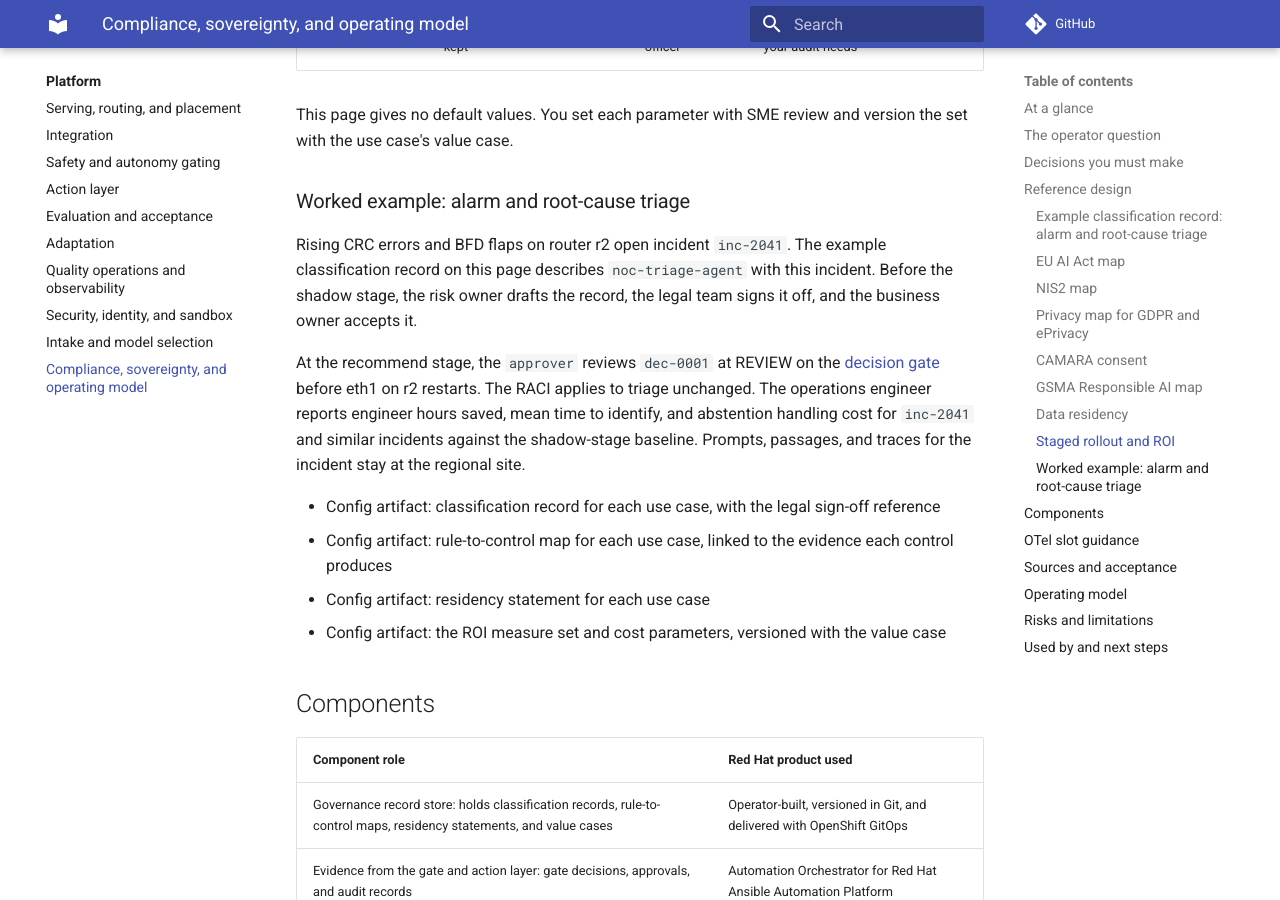
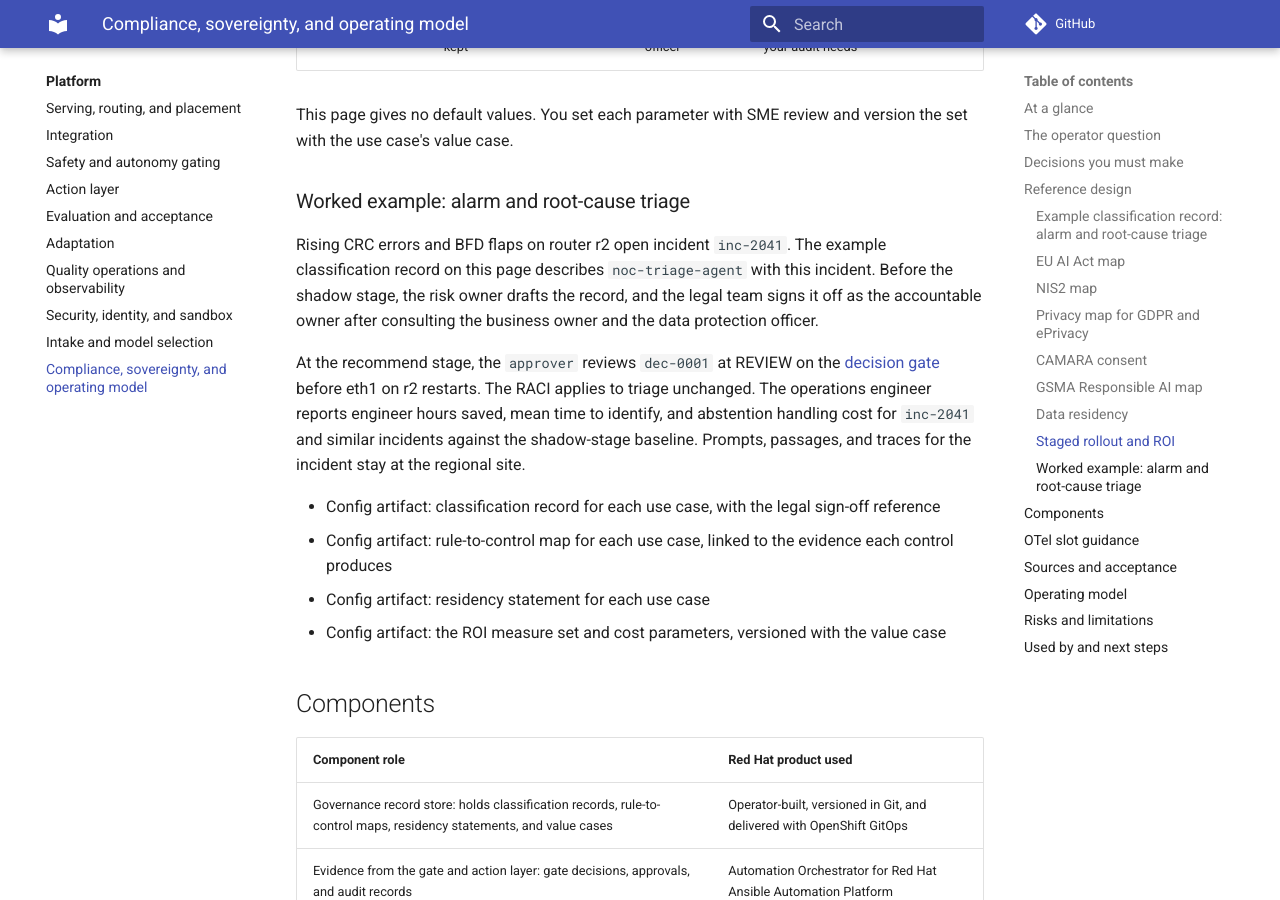
Before and after one commit to ravisharma5/otel-telco-blueprints, an MkDocs documentation site: the page built from platform/compliance-operating-model/README.md, in a window 1280 px wide and 900 px high, scrolled down 11303 px. Built offline with MkDocs 1.6.1 and Material for MkDocs 9.7.7, drawn with Linux system fonts in a browser that asks for light colours; comment, search, counter and statistics services are not loaded; some of the changed text lies outside the part shown.

Commit message:
fix(platform): make the legal team accountable for the classification
The compliance RACI now names the legal team as accountable for classifying
a use case, matching the ownership line, with the business owner and the
data protection officer consulted.

```diff
--- a/platform/compliance-operating-model/README.md
+++ b/platform/compliance-operating-model/README.md
@@ -80,7 +80,7 @@ Example: complete this record for your own deployment. The entries cite Regulati
 | Competent authority | Article 75(1), as amended, keeps systems referred to in Annex III point 2 outside the AI Office's exclusive competence. Record the national market surveillance authority |
 | Fundamental rights impact assessment | Article 27(1) excludes high-risk systems in the area listed in Annex III point 2. Record whether your legal team relies on that exclusion, and the date you checked it |
 | Obligations apply from | Article 113, as amended, applies the Annex III high-risk obligations from December 2, 2027. Recheck this record when the Commission's guidelines are final |
-| Date, owner, and legal sign-off | Date of the record; business owner; legal team reference |
+| Date, owner, and legal sign-off | Date of the record; the risk owner who drafted it; legal team reference |
 
 Your legal team owns the classification.
 
@@ -225,7 +225,7 @@ This page gives no default values. You set each parameter with SME review and ve
 
 ### Worked example: alarm and root-cause triage
 
-Rising CRC errors and BFD flaps on router r2 open incident `inc-2041`. The example classification record on this page describes `noc-triage-agent` with this incident. Before the shadow stage, the risk owner drafts the record, the legal team signs it off, and the business owner accepts it.
+Rising CRC errors and BFD flaps on router r2 open incident `inc-2041`. The example classification record on this page describes `noc-triage-agent` with this incident. Before the shadow stage, the risk owner drafts the record, and the legal team signs it off as the accountable owner after consulting the business owner and the data protection officer.
 
 At the recommend stage, the `approver` reviews `dec-0001` at REVIEW on the [decision gate](../../architecture/decision-gate.md) before eth1 on r2 restarts. The RACI applies to triage unchanged. The operations engineer reports engineer hours saved, mean time to identify, and abstention handling cost for `inc-2041` and similar incidents against the shadow-stage baseline. Prompts, passages, and traces for the incident stay at the regional site.
 
@@ -287,7 +287,7 @@ Each key claim links its source, as set out in [the Sources table](../../framewo
 
 | Activity | Responsible | Accountable | Consulted | Informed |
 |---|---|---|---|---|
-| Classify the use case under the EU AI Act | Risk owner | Business owner | Data protection officer and legal team | Security |
+| Classify the use case under the EU AI Act | Risk owner | Legal team | Business owner and data protection officer | Security |
 | Approve a stage promotion | Approver | Risk owner | SME | Change board |
 | Run the DPIA | Data protection officer | Business owner | Legal team | Risk owner |
 | Report a NIS2 incident | Security | Business owner | Operations engineer | Risk owner |
```
Also changed, not shown: 1 other file.
